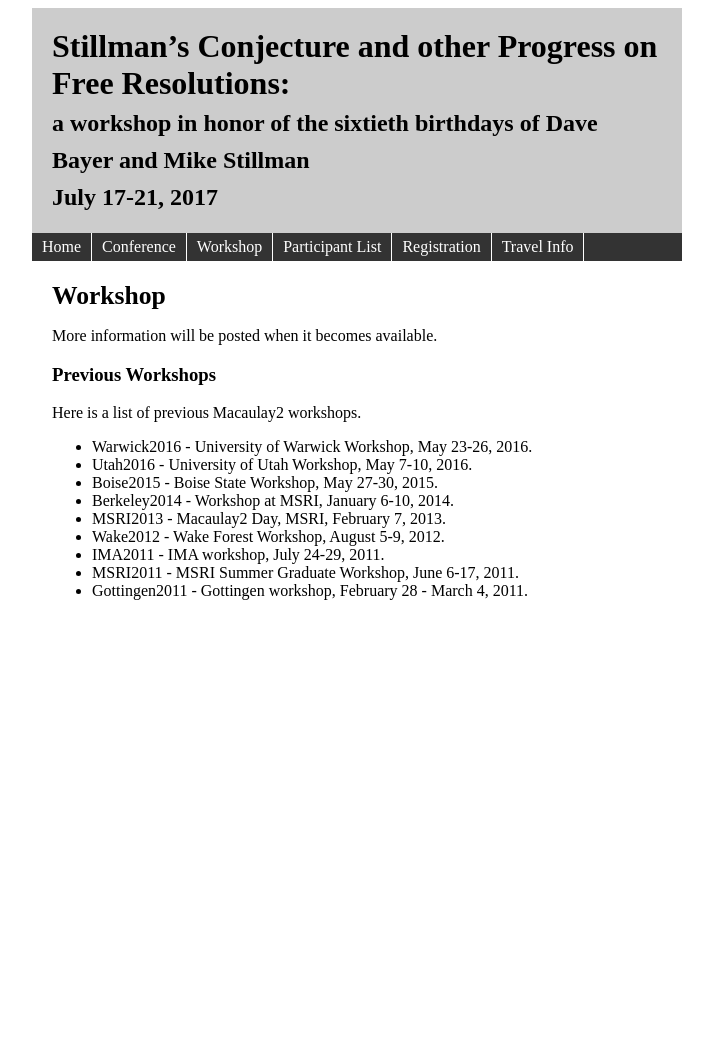
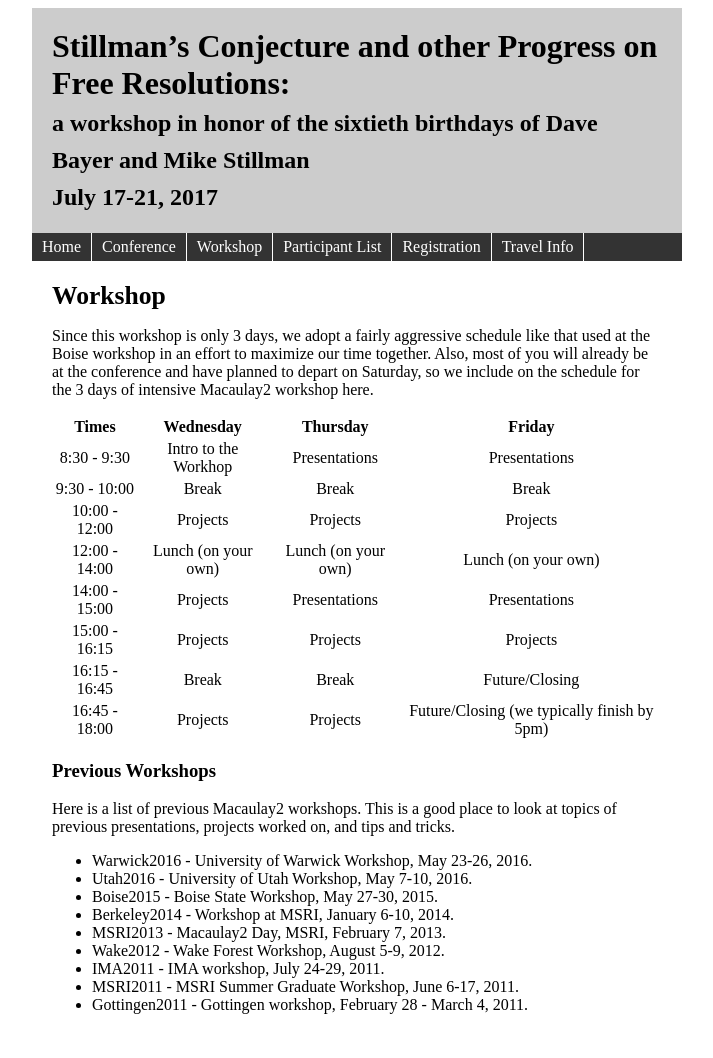
Before and after one commit to Macaulay2/Workshop-2017-Berkeley, a Jekyll site: the page built from workshop.md, in a window 1280 px wide. Shown: the whole page, without its empty margins (283-996 px from the left). Built offline with Jekyll 4.4.1, drawn with Linux system fonts in a browser that asks for light colours; before the commit the page ends 900 px from its top, so only the background shows below that.

Commit message:
added workhsop schedule

```diff
--- a/workshop.md
+++ b/workshop.md
@@ -7,11 +7,22 @@
 
 ## {{ page.title }}
 
-More information will be posted when it becomes available.
+Since this workshop is only 3 days, we adopt a fairly aggressive schedule like that used at the Boise workshop in an effort to maximize our time together.  Also, most of you will already be at the conference and have planned to depart on Saturday, so we include on the schedule for the 3 days of intensive Macaulay2 workshop here.
+
+| Times         |Wednesday             | Thursday            | Friday |
+| :---:         | :---:                | :---:               | :---: |
+| 8:30 - 9:30   | Intro to the Workhop | Presentations       | Presentations |
+| 9:30 - 10:00  | Break                | Break               | Break  |
+| 10:00 - 12:00 | Projects             | Projects            | Projects |
+| 12:00 - 14:00 | Lunch (on your own)  | Lunch (on your own) | Lunch (on your own) |
+| 14:00 - 15:00 | Projects             | Presentations       | Presentations |
+| 15:00 - 16:15 | Projects             | Projects            | Projects  |
+| 16:15 - 16:45 | Break                | Break               | Future/Closing |
+| 16:45 - 18:00 | Projects             | Projects            | Future/Closing (we typically finish by 5pm) |
 
 ### Previous Workshops
 
-Here is a list of previous Macaulay2 workshops.
+Here is a list of previous Macaulay2 workshops. This is a good place to look at topics of previous presentations, projects worked on, and tips and tricks.
 
 * Warwick2016 - University of Warwick Workshop, May 23-26, 2016.
 * Utah2016 - University of Utah Workshop, May 7-10, 2016.
```
